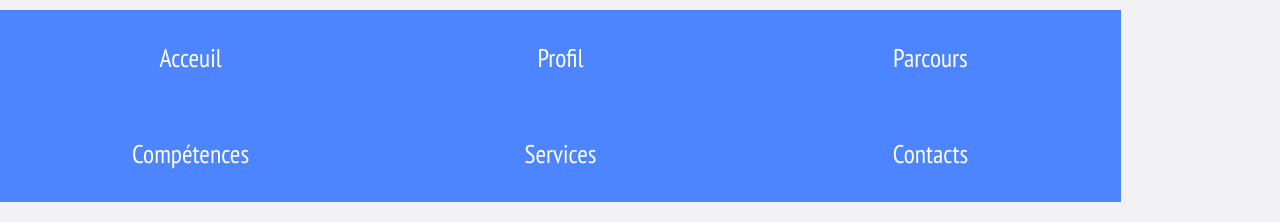
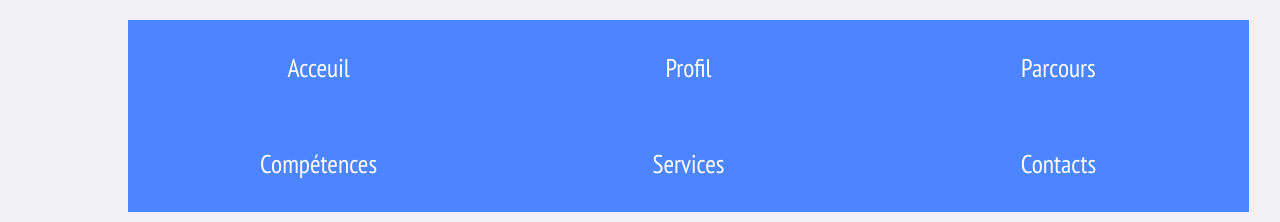
Before and after one commit to acentino/SitePro, a plain HTML site: page index.html in a window 1280 px wide. Shown: the top 222 px of the page. Drawn offline with nearby package versions, Linux system fonts and the light colour scheme.

Commit message:
update 5

```diff
--- a/css/style.css
+++ b/css/style.css
@@ -56,7 +56,7 @@ p {
 	margin: 15px 0;
 }
 
-.container {
+.containere {
 	margin: 25px;
 	position: fixed;
 	margin-top: 10px;
--- a/index.html
+++ b/index.html
@@ -11,7 +11,7 @@
 </head>
 <body>
 	<!--HEADER-->
-	<header class="container">
+	<header class="containere">
 		<nav>
 			<a href="index.html"><ul>Acceuil</ul></a><!--
 			--><a href="#profil"><ul>Profil</ul></a><!--
```
